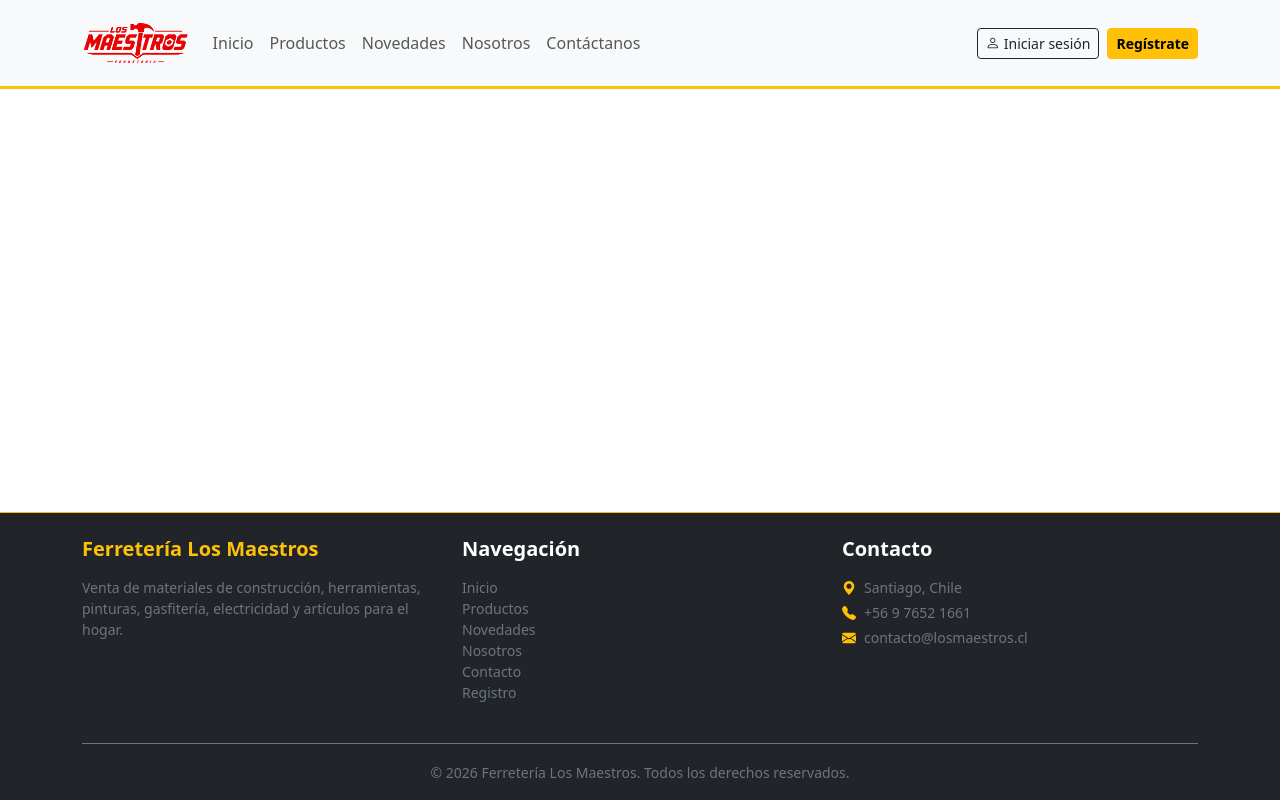
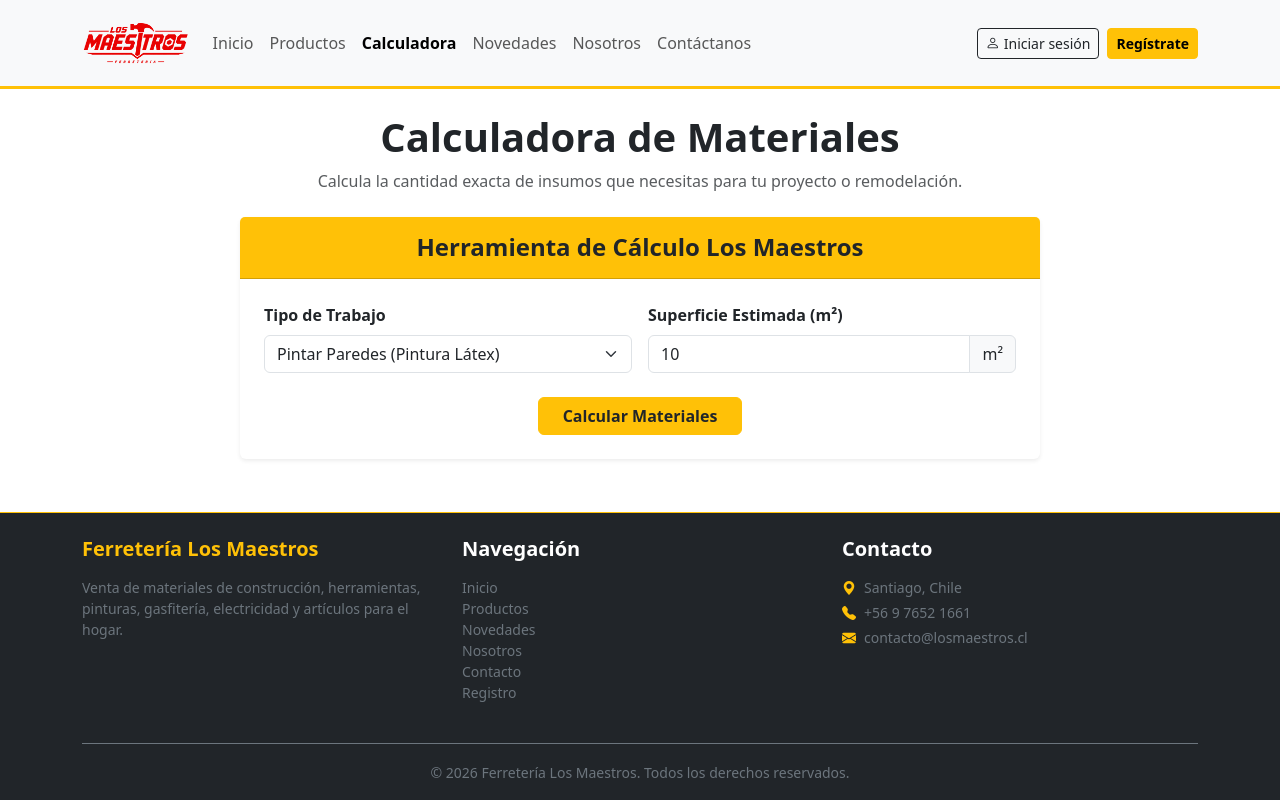
Before and after one commit to neitwys/web-los-maestros, a React (Vite) app: page /calculadora in a window 1280 px wide. Built offline with nearby package versions, Linux system fonts and the light colour scheme.

Commit message:
feat: Se agrego la pagina Calculadora y su componente, además de ya incluir el test de Boton

```diff
--- a/src/App.tsx
+++ b/src/App.tsx
@@ -14,6 +14,7 @@
 import AdminProductos from './paginas/AdminProductos'
 import AdminUsuario from './paginas/AdminUsuario'
 import RutaProtegida from './componentes/organismos/RutaProtegida'
+import Calculadora from './paginas/Calculadora'
 
 function App() {
     return (
@@ -24,6 +25,7 @@
                 <Route path="/" element={<Inicio />} />
                 <Route path="/productos" element={<Productos />} />
                 <Route path="/producto/:id" element={<DetalleProductos />} />
+                <Route path="/calculadora" element={<Calculadora/>} />
                 <Route path="/novedades" element={<Novedades />} />
                 <Route path="/nosotros" element={<Nosotros />} />
                 <Route path="/contactanos" element={<Contactanos />} />
--- /dev/null
+++ b/src/componentes/moleculas/CardCalculo.tsx
@@ -0,0 +1,59 @@
+import type { Producto } from "../../data/productosData";
+
+interface CardCalculoProps {
+  producto: Producto;
+  unidades: number;
+  totalCLP: number;
+  detalles: string;
+  onAgregarALista: (prod: Producto, cantidad: number) => void;
+}
+
+function CardCalculo({
+  producto,
+  unidades,
+  totalCLP,
+  detalles,
+  onAgregarALista,
+}: CardCalculoProps) {
+  const rutaImagen = producto.imagen.startsWith("/")
+    ? producto.imagen
+    : `/${producto.imagen}`;
+
+  return (
+    <div className="mt-4 p-3 bg-light rounded border border-warning">
+      <h5 className="fw-bold text-dark">Resultado del Cálculo:</h5>
+      <p className="text-secondary small">{detalles}</p>
+
+      <div className="d-flex flex-column flex-md-row align-items-center justify-content-between bg-white p-3 rounded border gap-3 mt-3">
+        <img
+          src={rutaImagen}
+          alt={producto.nombre}
+          style={{ width: "90px", height: "90px", objectFit: "contain" }}
+        />
+        <div className="flex-grow-1 text-center text-md-start">
+          <h6 className="fw-bold mb-1">{producto.nombre}</h6>
+          <small className="text-muted d-block">
+            Marca: {producto.marca} | Formato: {producto.unidad}
+          </small>
+          <span className="badge bg-warning text-dark mt-1">
+            Cantidad Requerida: {unidades} {producto.unidad}(s)
+          </span>
+        </div>
+        <div className="text-center text-md-end">
+          <span className="text-muted small d-block">Costo Total Estimado</span>
+          <span className="fs-5 fw-bold text-success d-block mb-2">
+            \${totalCLP.toLocaleString("es-CL")} CLP
+          </span>
+          <button
+            className="btn btn-outline-dark btn-sm fw-bold"
+            onClick={() => onAgregarALista(producto, unidades)}
+          >
+            + Añadir a mi lista
+          </button>
+        </div>
+      </div>
+    </div>
+  );
+}
+
+export default CardCalculo;
--- a/src/componentes/organismos/Navbar.tsx
+++ b/src/componentes/organismos/Navbar.tsx
@@ -3,6 +3,7 @@
 const enlaces = [
     { ruta: "/", texto: "Inicio" },
     { ruta: "/productos", texto: "Productos" },
+    { ruta: "/calculadora", texto: "Calculadora" },
     { ruta: "/novedades", texto: "Novedades" },
     { ruta: "/nosotros", texto: "Nosotros" },
     { ruta: "/contactanos", texto: "Contáctanos" },
--- /dev/null
+++ b/src/paginas/Calculadora.tsx
@@ -0,0 +1,173 @@
+import React, { useState } from "react";
+import { productosData } from "../data/productosData";
+import type { Producto } from "../data/productosData";
+import ResultadoCalculoCard from "../componentes/moleculas/CardCalculo";
+
+type TipoCalculo = "pintura" | "mortero" | "ladrillos" | "osb" | "antihumedad" | "nivelador";
+
+export function Calculadora() {
+  const [tipoCalculo, setTipoCalculo] = useState<TipoCalculo>("pintura");
+  const [metrosCuadrados, setMetrosCuadrados] = useState<number>(10);
+  const [resultado, setResultado] = useState<{
+    producto: Producto;
+    unidades: number;
+    totalCLP: number;
+    detalles: string;
+  } | null>(null);
+
+  const calcular = (e: React.FormEvent) => {
+    e.preventDefault();
+    if (metrosCuadrados <= 0) return;
+
+    let prod: Producto | undefined;
+    let unidades = 0;
+    let detalles = "";
+
+    switch (tipoCalculo) {
+      case "pintura":
+        prod = productosData.find((p) => p.id === "PT001");
+        if (prod) {
+          unidades = Math.ceil(metrosCuadrados / 35);
+          detalles = `Para pintar ${metrosCuadrados} m² a 2 manos, necesitas aprox. ${unidades} galón(es).`;
+        }
+        break;
+
+      case "mortero":
+        prod = productosData.find((p) => p.id === "MC003");
+        if (prod) {
+          unidades = Math.ceil(metrosCuadrados / 5);
+          detalles = `Para pegar cerámica en ${metrosCuadrados} m², necesitas aprox. ${unidades} saco(s) de mortero cola.`;
+        }
+        break;
+
+      case "ladrillos":
+        prod = productosData.find((p) => p.id === "MC007");
+        if (prod) {
+          unidades = Math.ceil(metrosCuadrados * 38);
+          detalles = `Para un muro de ${metrosCuadrados} m², necesitas aprox. ${unidades} unidades de ladrillo fiscal.`;
+        }
+        break;
+
+      case "osb":
+        prod = productosData.find((p) => p.id === "MD005");
+        if (prod) {
+          unidades = Math.ceil(metrosCuadrados / 2.97);
+          detalles = `Para cubrir ${metrosCuadrados} m² de muro o tabique, necesitas aprox. ${unidades} plancha(s) de OSB.`;
+        }
+        break;
+
+      case "antihumedad":
+        prod = productosData.find((p) => p.id === "PT006");
+        if (prod) {
+          unidades = Math.ceil(metrosCuadrados / 25);
+          detalles = `Para impermeabilizar o proteger ${metrosCuadrados} m², necesitas aprox. ${unidades} galón(es).`;
+        }
+        break;
+
+      case "nivelador":
+        prod = productosData.find((p) => p.id === "MC004");
+        if (prod) {
+          unidades = Math.ceil(metrosCuadrados / 3);
+          detalles = `Para nivelar ${metrosCuadrados} m² de piso, necesitas aprox. ${unidades} saco(s) de mortero nivelador.`;
+        }
+        break;
+    }
+
+    if (prod) {
+      setResultado({
+        producto: prod,
+        unidades,
+        totalCLP: unidades * prod.precio,
+        detalles,
+      });
+    }
+  };
+
+  const agregarALista = (prod: Producto, cantidad: number) => {
+    const seleccionados = JSON.parse(
+      localStorage.getItem("miListaSeleccion") || localStorage.getItem("carrito") || "[]"
+    );
+    const existe = seleccionados.some((item: any) => item.id === prod.id || item.codigo === prod.codigo);
+
+    if (!existe) {
+      seleccionados.push({ ...prod, cantidad });
+      localStorage.setItem("miListaSeleccion", JSON.stringify(seleccionados));
+      localStorage.setItem("carrito", JSON.stringify(seleccionados));
+      alert(`Se agregaron ${cantidad} unidad(es) de "${prod.nombre}" a tu lista.`);
+    } else {
+      alert("El producto ya se encuentra en tu lista de selección.");
+    }
+  };
+
+  return (
+    <div className="container py-4">
+      <div className="text-center mb-4">
+        <h1 className="fw-bold">Calculadora de Materiales</h1>
+        <p className="text-muted">
+          Calcula la cantidad exacta de insumos que necesitas para tu proyecto o remodelación.
+        </p>
+      </div>
+
+      <div className="card shadow-sm border-0 mx-auto" style={{ maxWidth: "800px" }}>
+        <div className="card-header bg-warning text-dark text-center py-3">
+          <h4 className="fw-bold mb-0">Herramienta de Cálculo Los Maestros</h4>
+        </div>
+        <div className="card-body p-4">
+          <form onSubmit={calcular} className="row g-3">
+            <div className="col-12 col-md-6">
+              <label className="form-label fw-bold">Tipo de Trabajo</label>
+              <select
+                className="form-select"
+                value={tipoCalculo}
+                onChange={(e) => {
+                  setTipoCalculo(e.target.value as TipoCalculo);
+                  setResultado(null);
+                }}
+              >
+                <option value="pintura">Pintar Paredes (Pintura Látex)</option>
+                <option value="mortero">Pegar Cerámica (Mortero Cola)</option>
+                <option value="ladrillos">Construir Muro (Ladrillo Fiscal N°5)</option>
+                <option value="osb">Tabiquería / Revestimiento (Plancha OSB 9mm)</option>
+                <option value="antihumedad">Protección Antihumedad (Pintura Especial)</option>
+                <option value="nivelador">Nivelación de Piso (Mortero Nivelador)</option>
+              </select>
+            </div>
+
+            <div className="col-12 col-md-6">
+              <label className="form-label fw-bold">Superficie Estimada (m²)</label>
+              <div className="input-group">
+                <input
+                  type="number"
+                  min="1"
+                  className="form-control"
+                  value={metrosCuadrados}
+                  onChange={(e) => setMetrosCuadrados(Number(e.target.value))}
+                  required
+                />
+                <span className="input-group-text">m²</span>
+              </div>
+            </div>
+
+            <div className="col-12 text-center mt-4">
+              <button type="submit" className="btn btn-warning fw-bold text-dark px-4">
+                Calcular Materiales
+              </button>
+            </div>
+          </form>
+
+          {resultado && (
+            <ResultadoCalculoCard
+              producto={resultado.producto}
+              unidades={resultado.unidades}
+              totalCLP={resultado.totalCLP}
+              detalles={resultado.detalles}
+              onAgregarALista={agregarALista}
+            />
+          )}
+        </div>
+      </div>
+    </div>
+  );
+}
+
+export default Calculadora;
```
Also changed, not shown: 1 other file (tests, documents, lock files or other folders).
